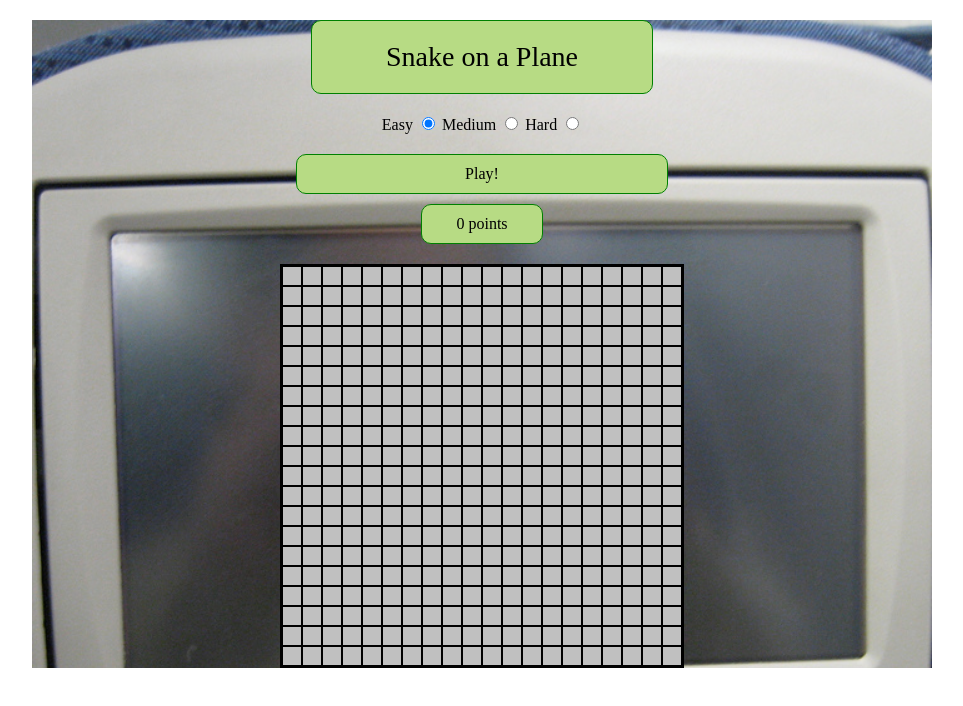
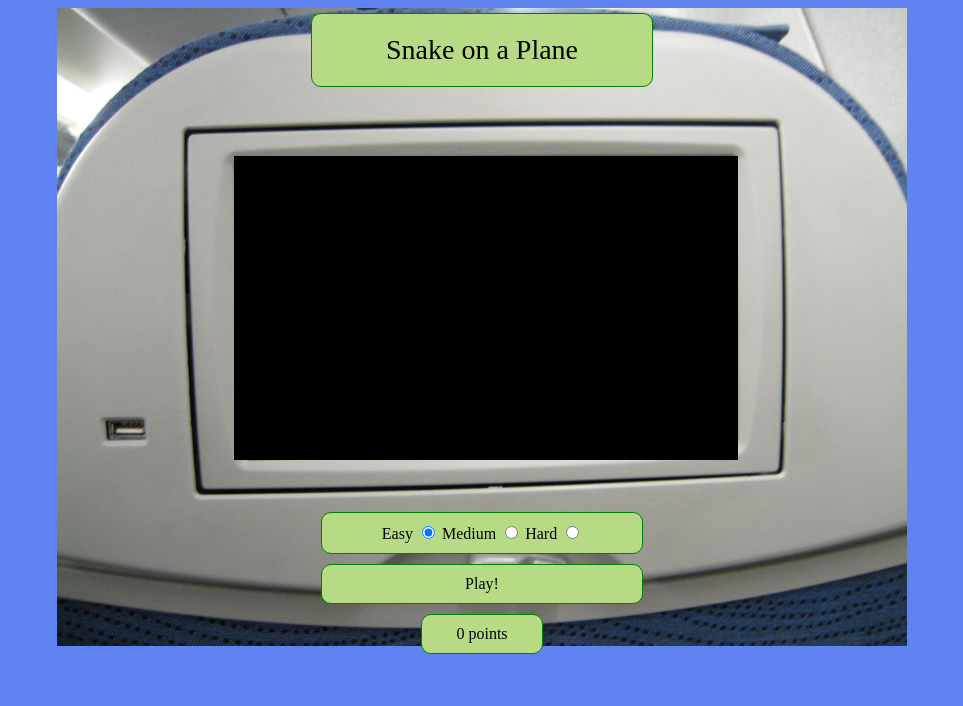
Before and after one commit to esmukler/snakeOnAPlane, a plain HTML site: page index.html in a window 1280 px wide. Shown: the whole page, without its empty margins (158-1121 px from the left). Drawn offline with Linux system fonts and the light colour scheme.

Commit message:
change gameboard to fit background image

```diff
--- a/index.html
+++ b/index.html
@@ -11,8 +11,10 @@
     <script src="./snake.js"></script>
     <script src="./snakeView.js"></script>
     <link rel="stylesheet" type="text/css" href="snake.css">
-    <main>
+    <main group>
       <header>Snake on a Plane</header>
+
+      <figure></figure>
 
       <div class="speed-btns">
         <label>Easy
@@ -30,12 +32,10 @@
       <div class="play-or-pause">Play!</div>
 
       <div class="points">0 points</div>
-      <figure></figure>
-
       <div class="modal hidden">
         <div class="modal-screen"></div>
         <div class="modal-form">Game Over!
-          <div class="score">Final Score: <span class="points"></span> points</div>
+          <div>Final Score: <span class="points"></span> points</div>
           <button class="reset">Try again?</button>
         </div>
       </div>
--- a/snake.css
+++ b/snake.css
@@ -1,4 +1,4 @@
-html, ul, li, p {
+html, ul, li, p, header {
   margin: 0;
   padding: 0;
   border: 0;
@@ -7,28 +7,47 @@ html, ul, li, p {
   background: transparent;
 }
 
+body {
+  background: #6183F2;
+}
+
 main {
-  width: 900px;
+  width: 850px;
+  height: 633px;
   position: relative;
   margin: auto;
+  padding-top:5px;
   text-align: center;
   background-image: url("seatback.jpg");
-  background-size: cover;
-  background-attachment: fixed;
+  background-size: contain;
+}
+
+figure {
+  position: absolute;
+  top: 122px;
+  left: 137px;
 }
 
 ul {
   list-style: none;
+  background: #000;
+}
+
+.game-board {
+  margin-top: 10px;
+  border: 2px solid black;
+  width: 500px;
 }
 
 header {
   font-size: 28px;
-  margin: 20px auto;
+  margin: 0 auto;
   padding: 20px;
   border-radius: 10px;
   width: 300px;
 }
 
+div.speed-btns,
 div.play-or-pause,
 div.message,
 div.points {
@@ -45,28 +64,26 @@ div.points {
   width: 100px;
 }
 
+div.speed-btns,
 div.play-or-pause {
-  width: 350px;
-  margin-bottom: 0;
-  margin-top: 20px;
+  width: 300px;
 }
 
 div.play-or-pause:hover {
   box-shadow: 2px 2px 2px green;
 }
 
+div.speed-btns {
+  margin-top: 425px;
+}
+
+div.speed-btns,
 div.play-or-pause,
 header,
 div.points,
 div.message {
   background: #B7DB84;
   border: 1px solid green;
-}
-
-.game-board {
-  margin: 20px auto;
-  border: 2px solid black;
-  width: 400px;
 }
 
 .group:after {
@@ -77,14 +94,14 @@ div.message {
 
 li {
   vertical-align: middle;
-  width: 18px;
-  height: 18px;
+  width: 20px;
+  height: 20px;
   float: left;
-  border: 1px solid black;
-  background: silver;
+  background: #000;
 }
 
 li.snake {
+  border-radius: 10px;
   background: green;
 }
 
@@ -104,17 +121,15 @@ li.apple {
 }
 
 .modal-form {
-  background: #F28F91;
-  border-radius: 10px;
-  padding: 100px;
-  font-size: 20px;
+  background: red;
+  top: 157px;
+  left: 210px;
   position: fixed;
-  margin: 100px 50%;
-  transform: translateX(-50%);
   z-index: 2;
-  width: 300px;
-  height: 300px;
-  top:0;
+  width: 505px;
+  height: 207px;
+  padding-top: 100px;
+  font-size: 28px;
 }
 
 .hidden {
--- a/snake.js
+++ b/snake.js
@@ -12,8 +12,8 @@
     this.points = 0;
   }
 
-  Board.DIM_X = 20;
-  Board.DIM_Y = 20;
+  Board.DIM_X = 15;
+  Board.DIM_Y = 25;
 
   Board.prototype.setUpBoard = function () {
     var grid = [];
@@ -59,7 +59,7 @@
 
  var Snake = SnakeGame.Snake = function (board) {
    this.board = board;
-   this.segments = [new Coord([Board.DIM_X / 2, Board.DIM_Y / 2])];
+   this.segments = [new Coord([Math.floor(Board.DIM_X / 2), Math.floor(Board.DIM_Y / 2)])];
    this.dir = "E";
    this.inputDir = "E";
  }
@@ -77,6 +77,7 @@
      this.board.regenerateApple();
      this.board.updatePoints();
    }
+   console.log(this.segments[0]);
  };
 
  Snake.prototype.eatsApple = function() {
--- a/snakeView.js
+++ b/snakeView.js
@@ -17,12 +17,10 @@
       this.intervalId = window.setInterval(this.step.bind(this), this.speed)
       $(".play-or-pause").html("Pause (spacebar)");
       this.paused = false;
-      console.log("if")
     } else {
       window.clearInterval(this.intervalId);
       $(".play-or-pause").html("Play!");
       this.paused = true;
-      console.log("else")
     }
   };
 
@@ -85,7 +83,8 @@
     var id = 0;
     for (var i = 0; i < SnakeGame.Board.DIM_X; i++) {
       for (var j = 0; j < SnakeGame.Board.DIM_Y; j++) {
-        html += "<li data-id='" + id + "'></li>"
+        html += "<li data-idX='" + i +
+                "' data-idY='" + j + "'></li>"
         id += 1;
       }
     }
@@ -98,14 +97,13 @@
     $("li").filter(".apple").removeClass("apple");
 
     this.board.snake.segments.forEach( function(seg) {
-      var snakeId = (seg.x * SnakeGame.Board.DIM_X) + seg.y
-      var $snakeTile = $("li[data-id='" + snakeId + "']")
+      var $snakeTile = $("li[data-idX='" + seg.x + "'][data-idY='" + seg.y + "']")
       $snakeTile.addClass("snake");
     }.bind(this))
 
     var apple_coord = this.board.apple.coord
-    var appleId = apple_coord.x * SnakeGame.Board.DIM_X + apple_coord.y
-    var $appleTile = $("li[data-id='" + appleId + "']")
+    var $appleTile = $("li[data-idX='" + apple_coord.x + "'][data-idY='" + apple_coord.y + "']")
+
     $appleTile.addClass("apple");
   };
 
```
Also changed, not shown: blue_snakeskin.jpg (added).
